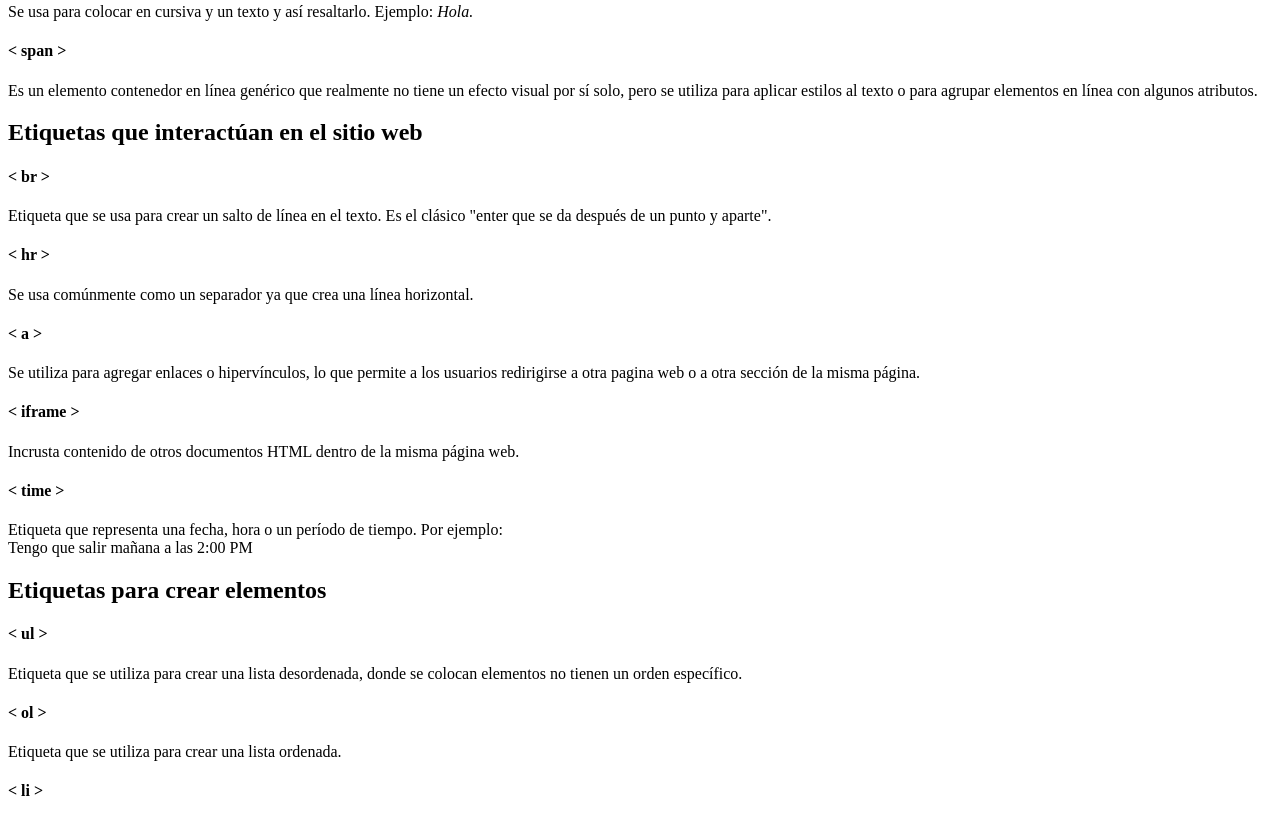
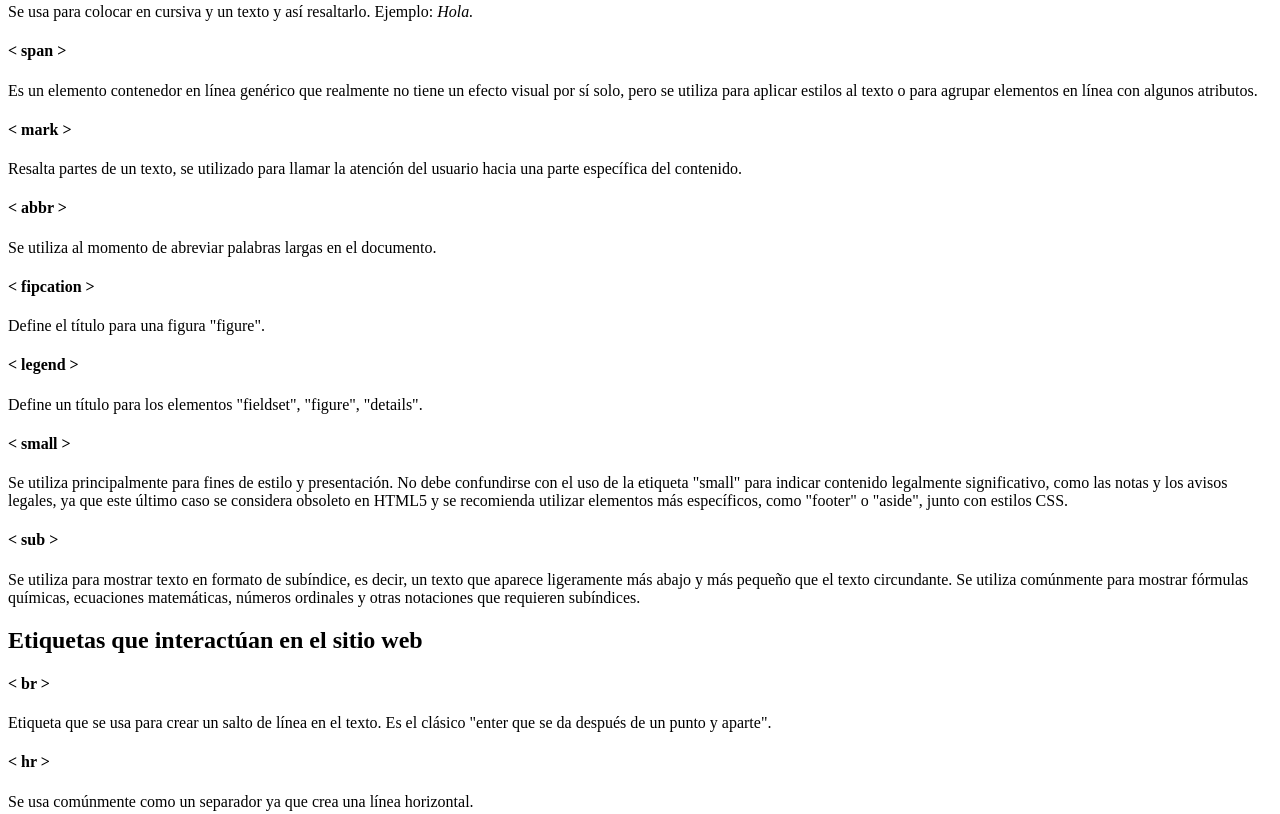
Before and after one commit to Ovmiguel16/Actividad-2.1-HTML, a plain HTML site: page index.html in a window 1280 px wide. Shown: the part 480-1294 px from the top of the page. Drawn offline with Linux system fonts and the light colour scheme.

Commit message:
Final del archivo de etiquetas visibles

```diff
--- a/index.html
+++ b/index.html
@@ -39,6 +39,36 @@
             <p>
                 Es un elemento contenedor en línea genérico que realmente no tiene un efecto visual por sí solo,
                 pero se utiliza para aplicar estilos al texto o para agrupar elementos en línea con algunos atributos.
+            </p>
+            <h4> < mark > </h4>
+            <p>
+                Resalta partes de un texto, se utilizado para llamar la atención del usuario hacia una
+                parte específica del contenido.
+            </p>
+            <h4> < abbr > </h4>
+            <p>
+                Se utiliza al momento de abreviar palabras largas en el documento.
+            </p>
+            <h4> < fipcation > </h4>
+            <p>
+                Define el título para una figura "figure".
+            </p>
+            <h4> < legend > </h4>
+            <p>
+                Define un título para los elementos "fieldset", "figure", "details".
+            </p>
+            <h4> < small > </h4>
+            <p> Se utiliza principalmente para fines de estilo y presentación. No debe confundirse con el uso
+                de la etiqueta "small" para indicar contenido legalmente significativo, como las notas y los
+                avisos legales, ya que este último caso se considera obsoleto en HTML5 y se recomienda
+                utilizar elementos más específicos, como "footer" o "aside", junto con estilos CSS.
+            </p>
+            <h4> < sub > </h4>
+            <p>
+                Se utiliza para mostrar texto en formato de subíndice, es decir, un texto que aparece
+                ligeramente más abajo y más pequeño que el texto circundante. Se utiliza comúnmente para
+                mostrar fórmulas químicas, ecuaciones matemáticas, números ordinales y otras notaciones
+                que requieren subíndices.
             </p>
 
             <h2> Etiquetas que interactúan en el sitio web </h2>
@@ -135,6 +165,24 @@
                     </tr>
                 </table>
             </p>
+            <h4> < colgroup > </h4>
+            <p>
+                Especifica un grupo de una o más columnas en una tabla para aplicarles propiedades de formato
+                (como el color).
+            </p>
+            <h4> < tfoot > </h4>
+            <p>
+                Define el pie de una tabla.
+            </p>
+            <h4> < tbody > </h4>
+            <p>
+                Representa la sección principal de la tabla que contiene las filas de datos.
+            </p>
+            <h4> < thead > </h4>
+            <p>
+                Define el encabezado que tendrá una tabla.
+            </p>
+
             <h4> < form > </h4>
             <p>
                 Es utilizada para crear un formulario.
@@ -188,6 +236,11 @@
                     <button type="submit">Enviar</button>
                   </form> <!--Es importante mencionar que existen atributos que se deben conocer para facilitar la creación de formularios, como lo son for, value, name, entre otros.-->
             </p>
+            <h4> < fieldset > </h4>
+            <p>
+                Grupo de elementos relacionados en un formulario.
+            </p>
+
 
             <h2> Etiquetas multimedia </h2>
             <h4> < canvas > </h4>
```
